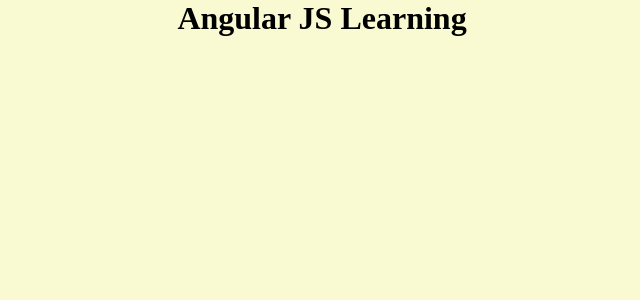
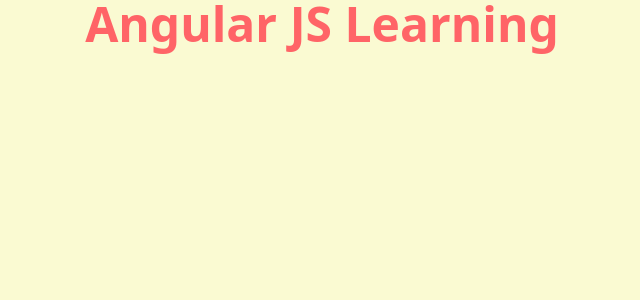
Before and after one commit to rajesh-ranjan-git/AngularJSLearning, an Angular app: page / in a window 1280 px wide. Shown: the top 300 px of the page, without its empty margins (318-958 px from the left). Built offline with nearby package versions, Linux system fonts and the light colour scheme.

Commit message:
configured tailwind

```diff
--- a/package.json
+++ b/package.json
@@ -17,7 +17,10 @@
     "@angular/platform-browser": "^19.2.0",
     "@angular/platform-browser-dynamic": "^19.2.0",
     "@angular/router": "^19.2.0",
+    "@tailwindcss/postcss": "^4.1.2",
+    "postcss": "^8.5.3",
     "rxjs": "~7.8.0",
+    "tailwindcss": "^4.1.2",
     "tslib": "^2.3.0",
     "zone.js": "~0.15.0"
   },
--- a/src/app/app.component.css
+++ b/src/app/app.component.css
@@ -1,6 +1,4 @@
 main {
-  font-weight: 600;
-  font-size: 2rem;
   display: flex;
   align-items: center;
   justify-content: center;
--- a/src/app/app.component.html
+++ b/src/app/app.component.html
@@ -1 +1,5 @@
-<main>Angular JS Learning</main>
+<main
+  class="flex justify-center items-center font-semibold text-red-400 text-5xl"
+>
+  Angular JS Learning
+</main>
--- a/src/styles.css
+++ b/src/styles.css
@@ -1,4 +1,6 @@
 /* You can add global styles to this file, and also import other style files */
+@import "tailwindcss";
+
 * {
   margin: 0;
   box-sizing: border-box;
```
Also changed, not shown: .postcssrc.json (added), 1 other file (tests, documents, lock files or other folders).
